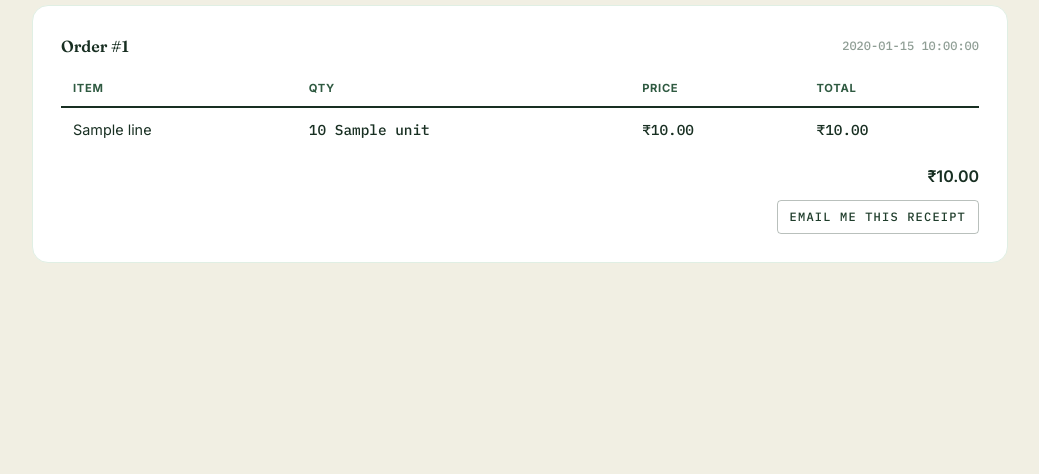
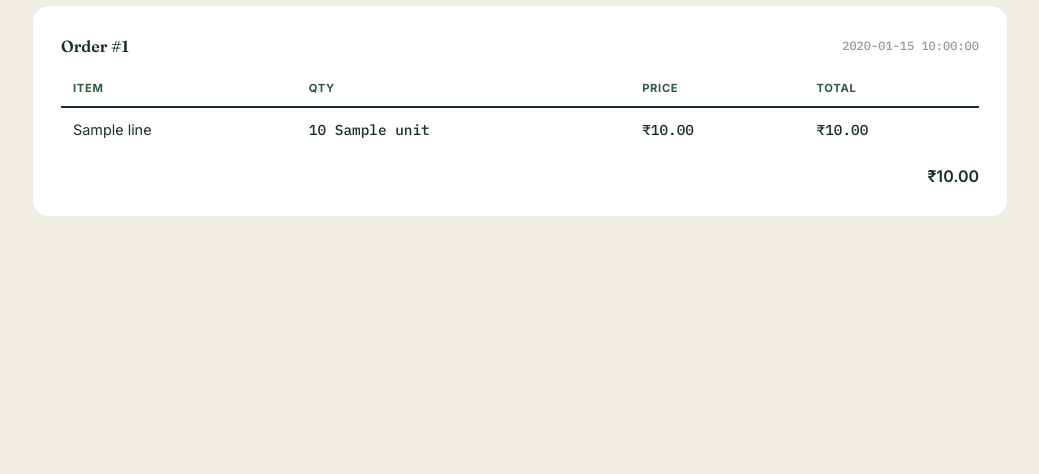
Before and after one commit to chandrahas1219/Freshcart, a Flask app: template templates/customer/history.html in a window 1280 px wide. Shown: the part 175-649 px from the top of the page, without its empty margins (120-1159 px from the left). Run offline with Flask 3, Linux system fonts and the light colour scheme; the template is opened without the code that fills it: most values are stand-ins (such as "Sample title", 1, 10 or a date in 2020); parts of the project's set-up code (start-up, migrations or seed data) failed here and were passed over; some libraries are stand-ins or nearby versions.

Commit message:
Add files via upload

```diff
--- a/templates/customer/dashboard.html
+++ b/templates/customer/dashboard.html
@@ -28,7 +28,7 @@
             <p class="text-xs text-basil-800/60 mt-0.5">per {{ item.Unit }}</p>
 
             <div class="mt-3 flex items-center justify-between">
-                <span class="price-mono text-lg font-semibold text-basil-900">₹{{ '%.2f'|format(item.PricePerUnit|float) }}</span>
+                <span class="price-mono text-lg font-semibold text-basil-900">₹{{ '%.2f'|format(item.PricePerUnit) }}</span>
                 {% if stock <= 5 %}
                     <span class="badge badge-low">{{ stock }} left</span>
                 {% endif %}
--- a/templates/customer/history.html
+++ b/templates/customer/history.html
@@ -31,11 +31,6 @@
             </tbody>
         </table>
         <p class="text-right text-base font-semibold text-basil-900 mt-3">₹{{ '%.2f'|format(order.total) }}</p>
-        <form action="{{ url_for('customer.email_receipt', order_id=order.order_id) }}" method="post" class="mt-3 flex justify-end">
-            <button type="submit" class="text-xs font-mono uppercase tracking-widest border border-basil-900/30 text-basil-800 px-3 py-2 rounded hover:bg-basil-900 hover:text-white transition">
-                Email me this receipt
-            </button>
-        </form>
     </div>
     {% endfor %}
 </div>
```
